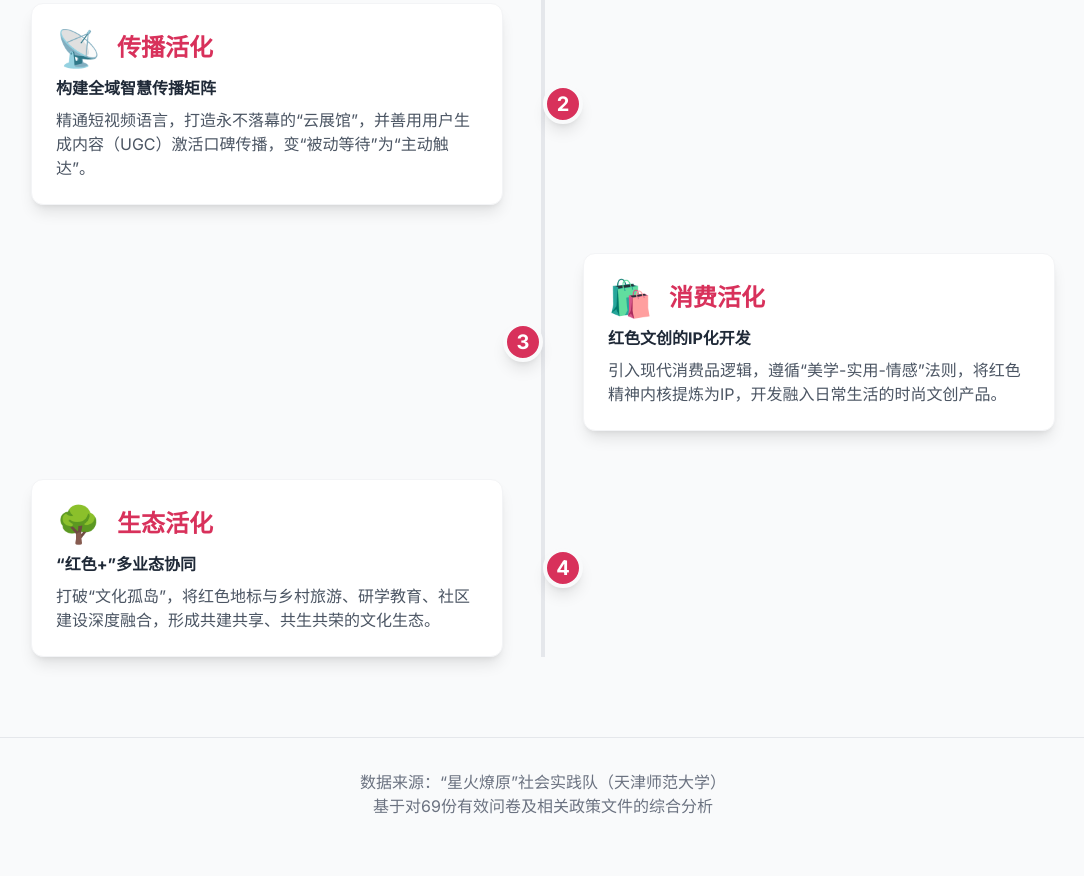
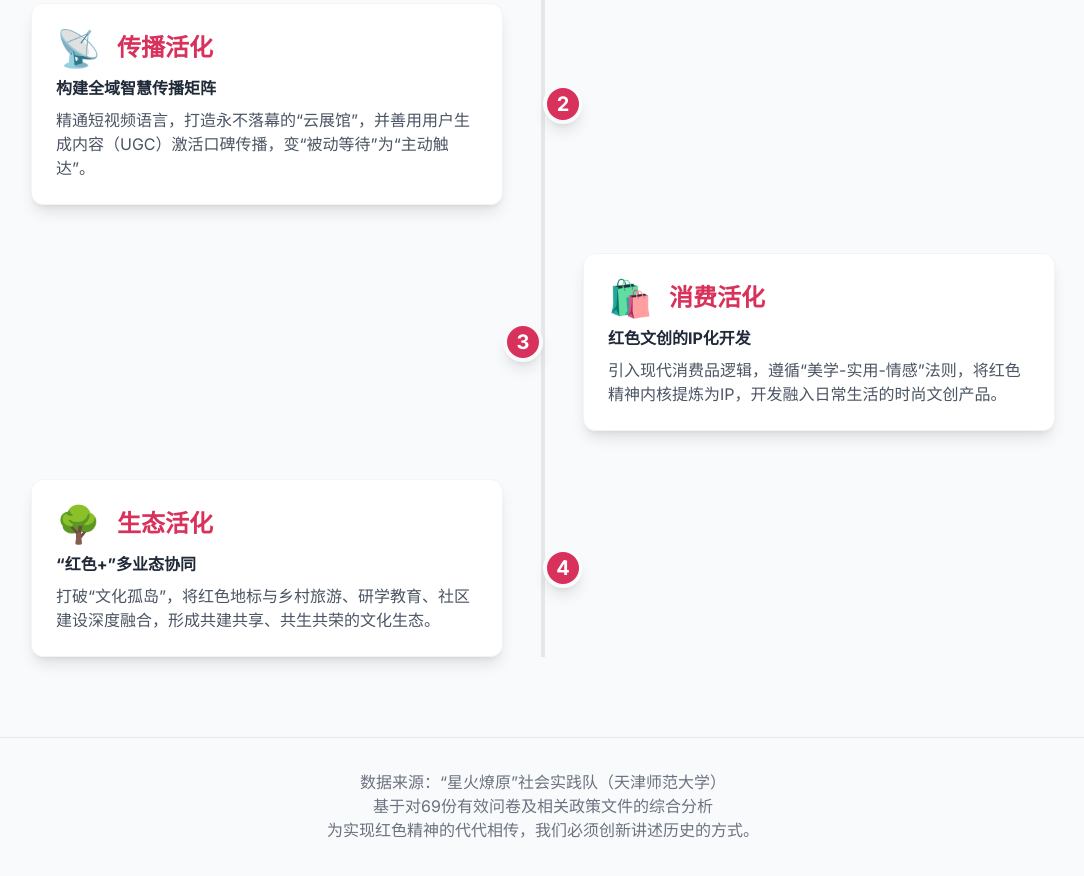
Before and after one commit to LHStudio/xiasanxiang, a plain HTML site: page index.html in a window 1280 px wide. Shown: the part 2063-2939 px from the top of the page, without its empty margins (97-1181 px from the left). Drawn offline with nearby package versions, Linux system fonts and the light colour scheme.

Commit message:
Update index.html

```diff
--- a/index.html
+++ b/index.html
@@ -210,6 +210,8 @@
         <footer class="text-center text-gray-500 mt-20 pt-8 border-t border-gray-200">
             <p>数据来源：“星火燎原”社会实践队（天津师范大学）</p>
             <p>基于对69份有效问卷及相关政策文件的综合分析</p>
+
+            <p>为实现红色精神的代代相传，我们必须创新讲述历史的方式。</p>
         </footer>
 
     </div>
```
